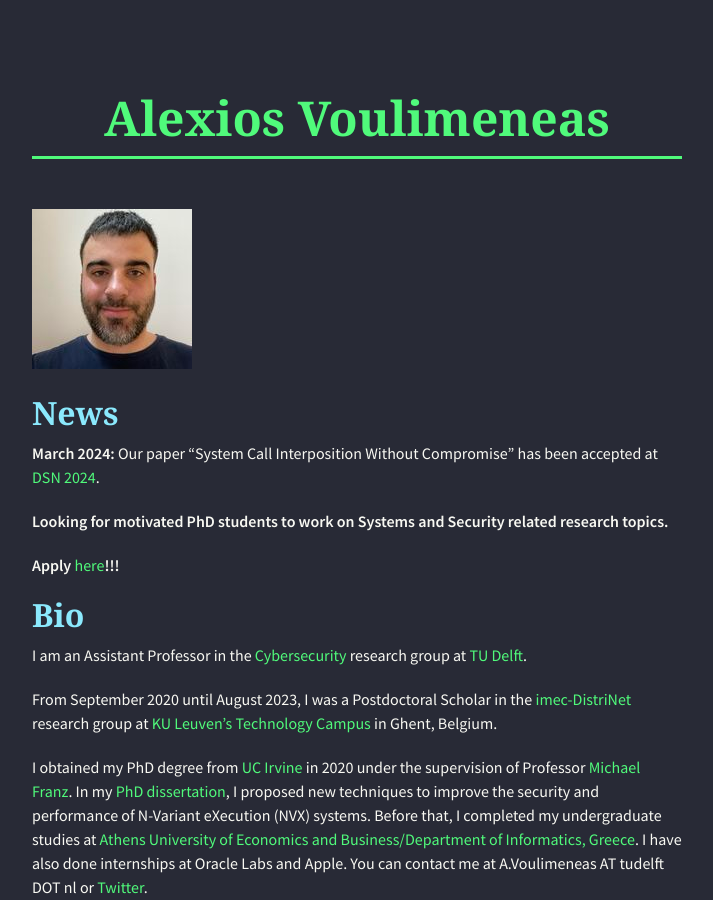
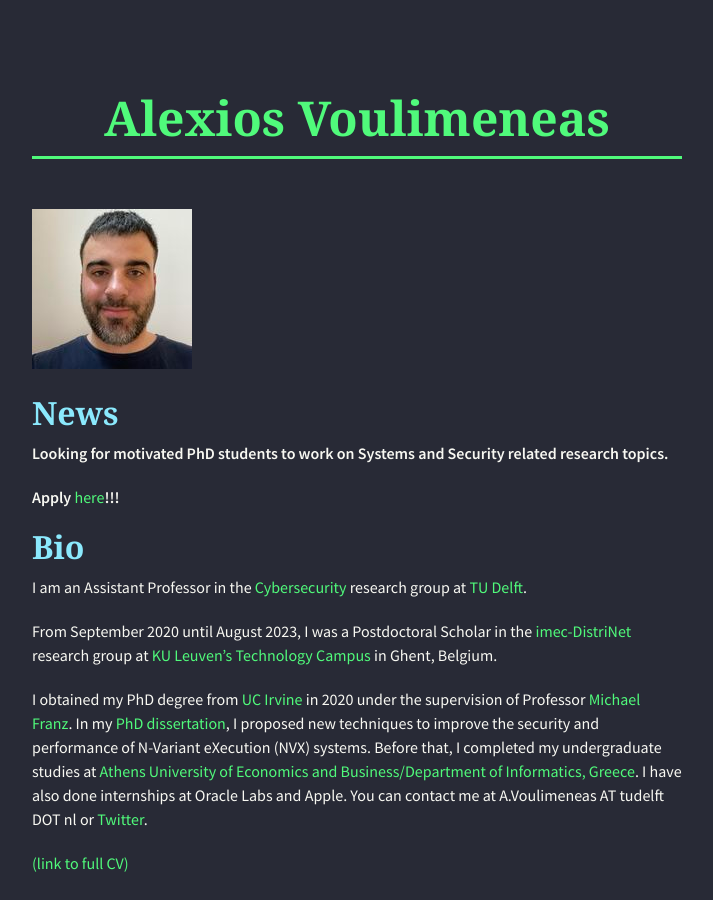
Before and after one commit to alexios-voulimeneas/alexios-voulimeneas.github.io, a Jekyll site: the page built from index.md, in a window 1280 px wide and 900 px high. Shown: the whole window, without its empty margins (283-996 px from the left). Built offline with Jekyll 4.4.1, drawn with Linux system fonts in a browser that asks for light colours; nearby versions of some CDN libraries; the repository's description, which GitHub fills in, is left out.

Commit message:
Update index.md

```diff
--- a/index.md
+++ b/index.md
@@ -5,8 +5,6 @@ layout: default
 ![](347243904_792580402232741_4838750978437221448_n.jpg)
 
 ## [](#header-2)News
-
-**March 2024:** Our paper "System Call Interposition Without Compromise" has been accepted at [DSN 2024](https://dsn2024uq.github.io/).
 
 **Looking for motivated PhD students to work on Systems and Security related research topics.**
 
```
